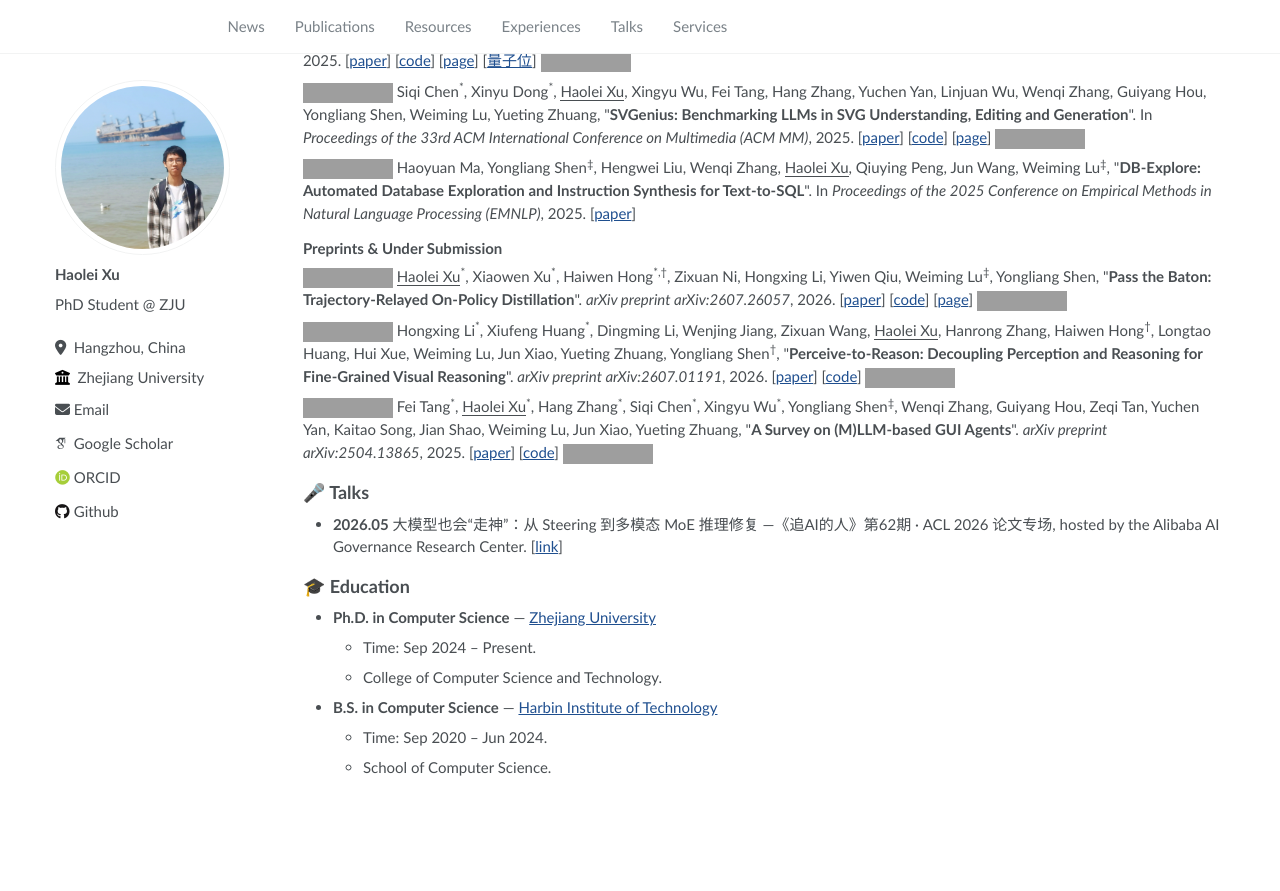
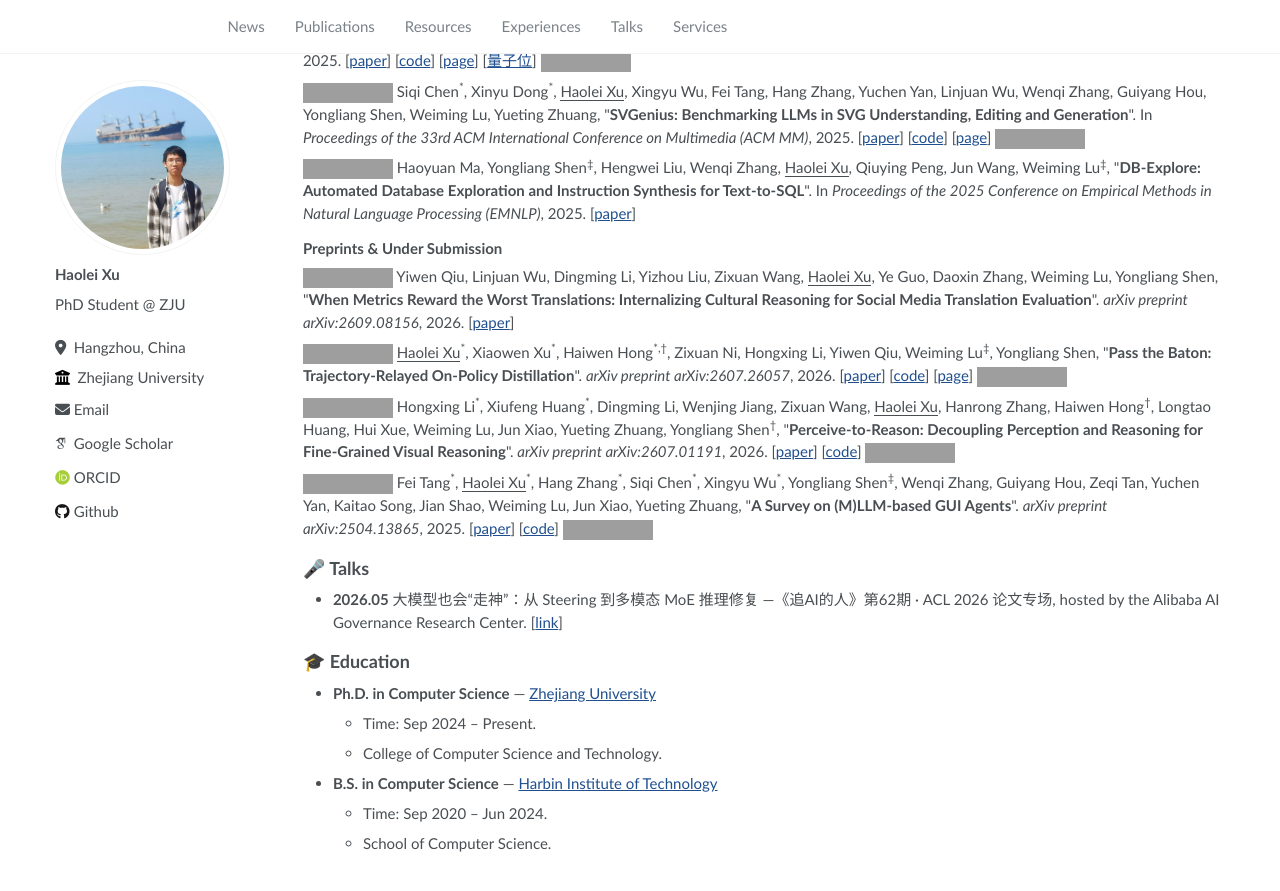
Before and after one commit to xuhaolei/xuhaolei.github.io, a Jekyll site: the page built from _pages/about.md, in a window 1280 px wide and 900 px high, scrolled down 2421 px. Shown: the top 891 px of the window. Built offline with Jekyll 4.4.1, drawn with Linux system fonts in a browser that asks for light colours; some web fonts are replaced; before the commit the page ends 3245 px from its top, so only the background shows below that; grey boxes are pictures that could not be loaded.

Commit message:
Add CuRIL preprint to publications

```diff
--- a/_pages/about.md
+++ b/_pages/about.md
@@ -276,6 +276,8 @@
 
 <h3 class="pub-section-heading">Preprints & Under Submission</h3>
 
+<a href="https://arxiv.org/abs/2609.08156" target="_blank"><img src="https://img.shields.io/badge/arXiv-2609.08156-B31B1B?style=flat-square" alt="arXiv:2609.08156"></a><span class="pub-marker" data-first-author="false" aria-hidden="true"></span> Yiwen Qiu, Linjuan Wu, Dingming Li, Yizhou Liu, Zixuan Wang, <u>Haolei Xu</u>, Ye Guo, Daoxin Zhang, Weiming Lu, Yongliang Shen, &quot;**When Metrics Reward the Worst Translations: Internalizing Cultural Reasoning for Social Media Translation Evaluation**&quot;. *arXiv preprint arXiv:2609.08156*, 2026. [[paper](https://arxiv.org/pdf/2609.08156)] <a class="paper_citations_badges" data="Wg2cuHUAAAAJ:ULOm3_A8WrAC" href="https://scholar.google.com/citations?view_op=view_citation&amp;citation_for_view=Wg2cuHUAAAAJ:ULOm3_A8WrAC" target="_blank"></a>
+
 <a href="https://arxiv.org/abs/2607.26057" target="_blank"><img src="https://img.shields.io/badge/arXiv-2607.26057-B31B1B?style=flat-square"></a><span class="pub-marker" data-first-author="true" aria-hidden="true"></span> <u>Haolei Xu</u><sup>\*</sup>, Xiaowen Xu<sup>\*</sup>, Haiwen Hong<sup>\*,†</sup>, Zixuan Ni, Hongxing Li, Yiwen Qiu, Weiming Lu<sup>‡</sup>, Yongliang Shen, &quot;**Pass the Baton: Trajectory-Relayed On-Policy Distillation**&quot;. *arXiv preprint arXiv:2607.26057*, 2026. [[paper](https://arxiv.org/pdf/2607.26057)] [[code](https://github.com/ZJU-REAL/Relay-OPD)] [[page](https://zju-real.github.io/Relay-OPD/)] <a href="https://github.com/ZJU-REAL/Relay-OPD" target="_blank"><img src="https://img.shields.io/github/stars/ZJU-REAL/Relay-OPD?style=social"></a> <a class="paper_citations_badges" data="Wg2cuHUAAAAJ:kNdYIx-mwKoC" href="" target="_blank"></a>
 
 <a href="https://arxiv.org/abs/2607.01191" target="_blank"><img src="https://img.shields.io/badge/arXiv-2607.01191-B31B1B?style=flat-square"></a><span class="pub-marker" data-first-author="false" aria-hidden="true"></span> Hongxing Li<sup>\*</sup>, Xiufeng Huang<sup>\*</sup>, Dingming Li, Wenjing Jiang, Zixuan Wang, <u>Haolei Xu</u>, Hanrong Zhang, Haiwen Hong<sup>†</sup>, Longtao Huang, Hui Xue, Weiming Lu, Jun Xiao, Yueting Zhuang, Yongliang Shen<sup>†</sup>, &quot;**Perceive-to-Reason: Decoupling Perception and Reasoning for Fine-Grained Visual Reasoning**&quot;. *arXiv preprint arXiv:2607.01191*, 2026. [[paper](https://arxiv.org/pdf/2607.01191)] [[code](https://github.com/ZJU-REAL/Perceive-to-Reason)] <a href="https://github.com/ZJU-REAL/Perceive-to-Reason" target="_blank"><img src="https://img.shields.io/github/stars/ZJU-REAL/Perceive-to-Reason?style=social"></a> <a class="paper_citations_badges" data="Wg2cuHUAAAAJ:MXK_kJrjxJIC" href="" target="_blank"></a>
```
